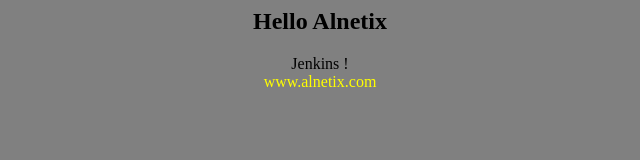
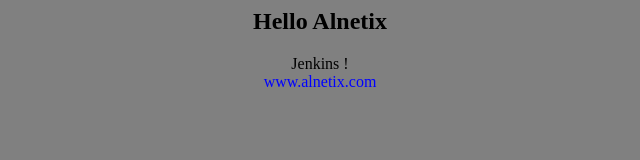
Before and after one commit to htech7x/app-jenkins, a plain HTML site: page index.html in a window 1280 px wide. Shown: the whole page, without its empty margins (320-960 px from the left). Drawn offline with Linux system fonts and the light colour scheme.

Commit message:
new color

```diff
--- a/index.html
+++ b/index.html
@@ -3,7 +3,7 @@
 <center>
 <h2><font color=black>Hello Alnetix</font></h2>
 Jenkins !<br>
-<font color=yellow>www.alnetix.com</font>
+<font color=blue>www.alnetix.com</font>
 
 </center>
 </body>
```
